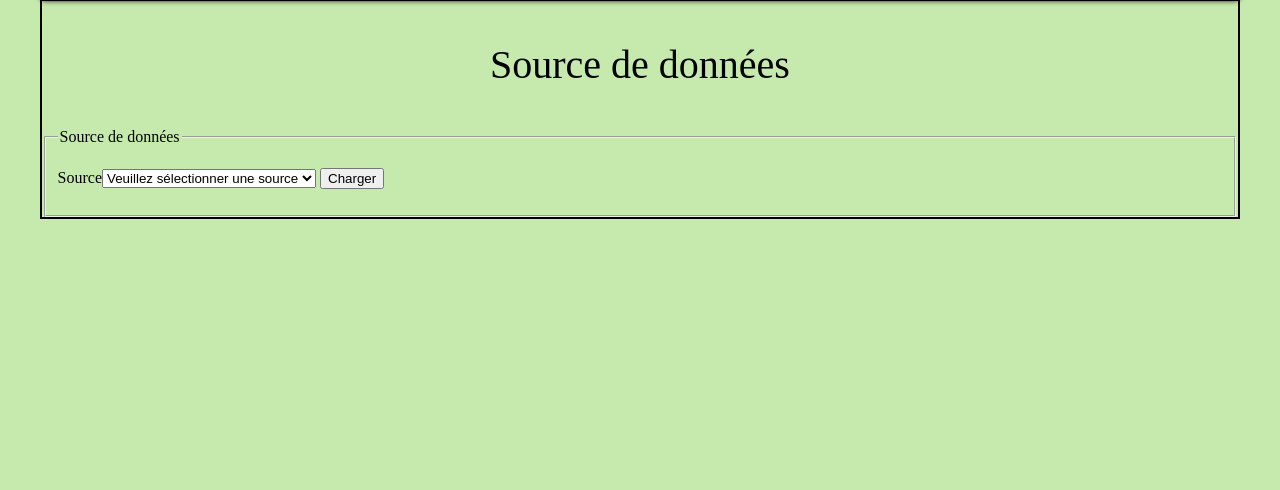
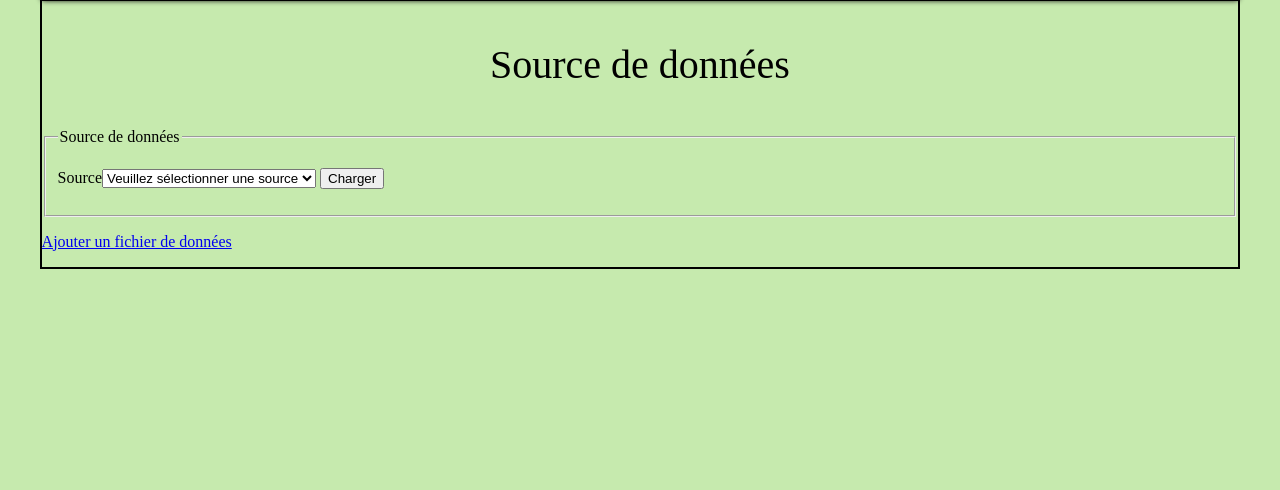
Before and after one commit to umons-ig-201819/UMONS-IG-201819, a CodeIgniter app: page /database/index.php/datasource in a window 1280 px wide. Shown: the part 143-633 px from the top of the page. Run offline with CodeIgniter, Linux system fonts and the light colour scheme; data comes from the database, SQL or seed files in the repository; data that the repository does not hold is empty.

Commit message:
add link to add datasource

```diff
--- a/WebPortal/application/views/datasource.php
+++ b/WebPortal/application/views/datasource.php
@@ -12,6 +12,7 @@ echo '</p>';
 echo form_fieldset_close();
 echo form_close();
 		?>
+		<p><a href="<?php echo site_url("datasource/addSource"); ?>">Ajouter un fichier de donn&eacute;es</a></p>
 	</article>
 	<?php foreach($url as $zeppelin_link): ?>
 	<!--  sandbox="allow-plugins allow-scripts allow-same-origin"  -->
```
